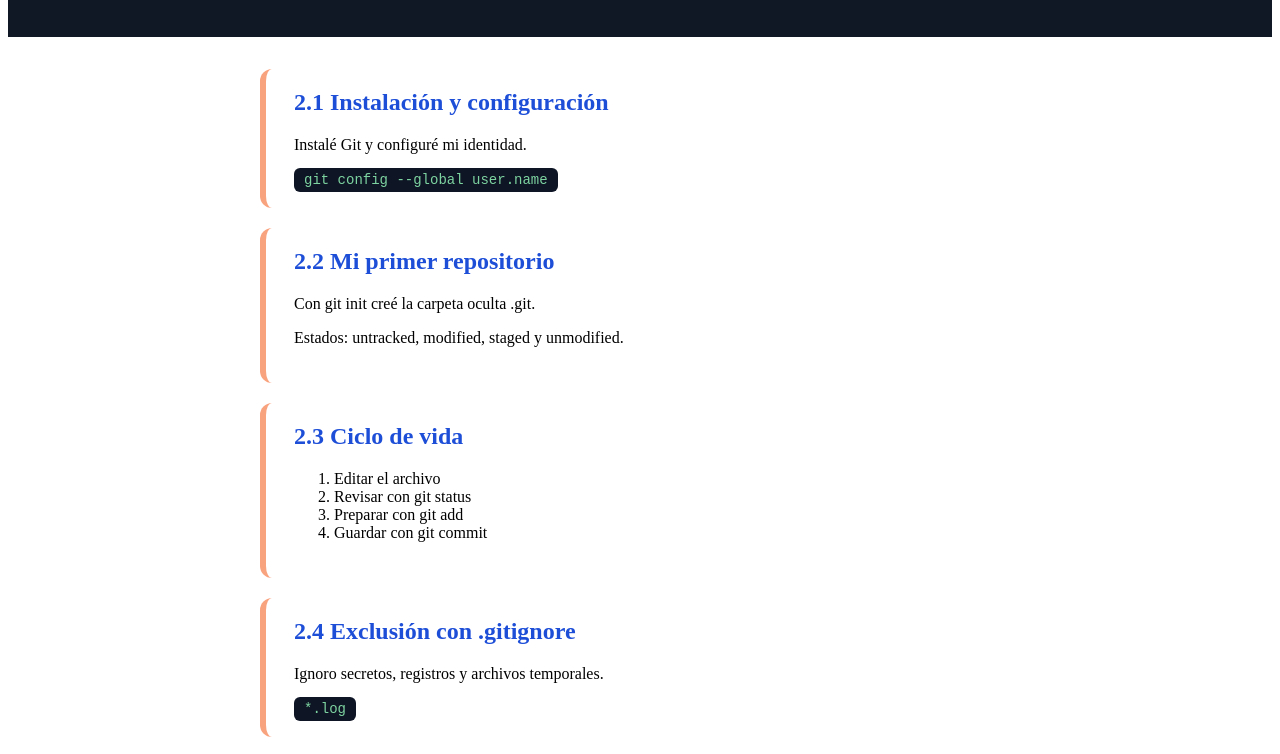
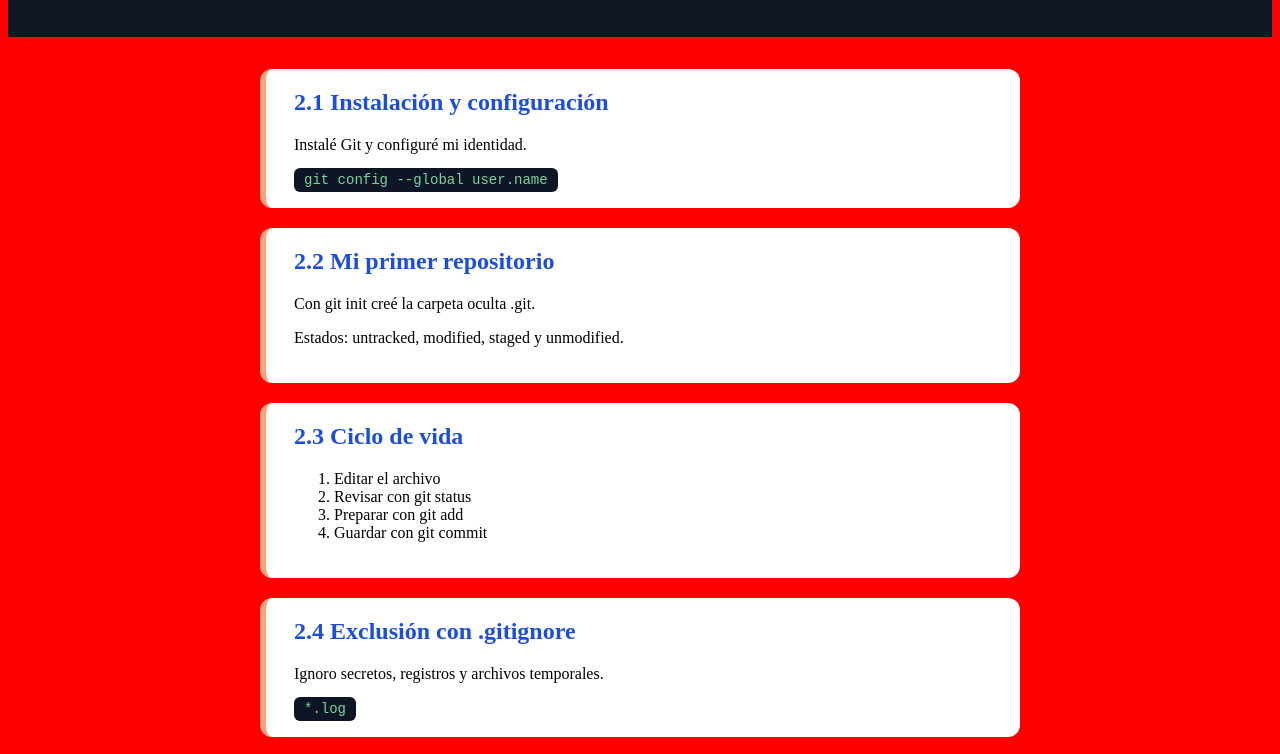
Before and after one commit to Jessy57/aprendiendo-clase-2, a plain HTML site: page index.html in a window 1280 px wide. Shown: the part 124-878 px from the top of the page. Drawn offline with Linux system fonts and the light colour scheme.

Commit message:
Prueba fondo rojo

```diff
--- a/css/main.css
+++ b/css/main.css
@@ -10,4 +10,4 @@ h2 {
 }
 code { background: #0e1525; color: #7dd3a0; padding: 4px 10px; border-radius: 6px;font-size: 14px; }
 footer { text-align: center; padding: 24px; color:
-#6b7280; }
+#6b7280; }body { background: red; }
```
